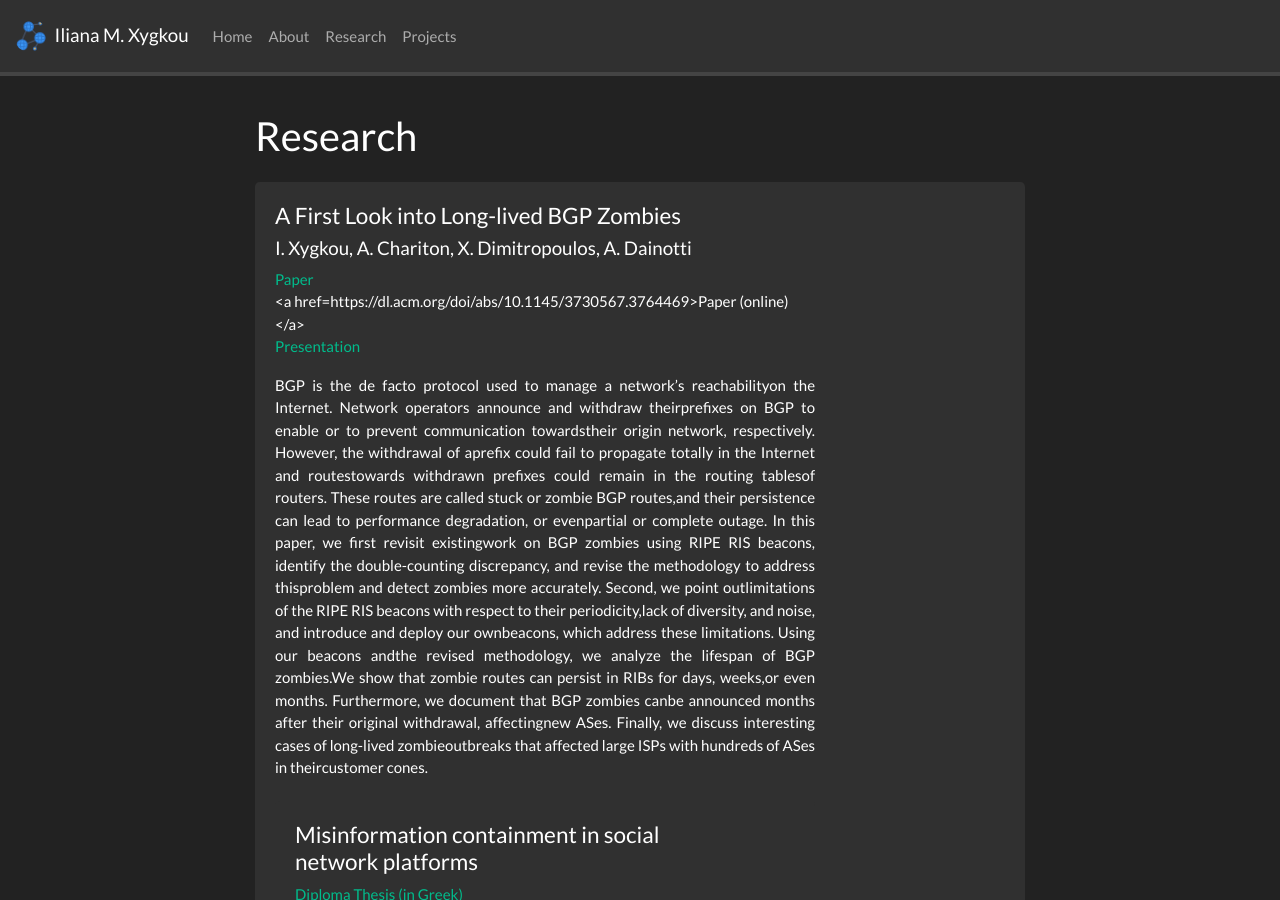
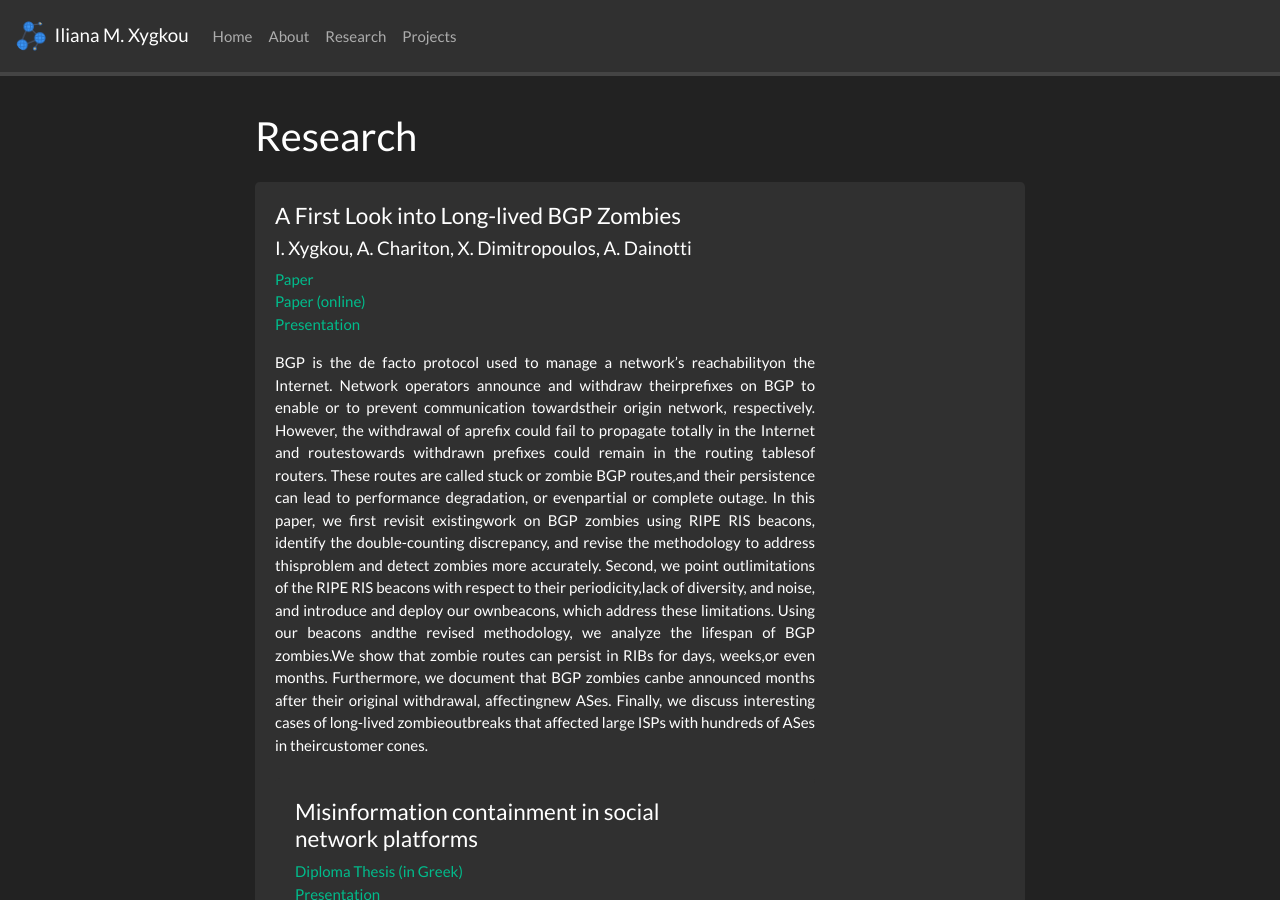
Before and after one commit to IlianaXn/ilianaxn.github.io, a Jekyll site: the page built from _pages/research.md, in a window 1280 px wide and 900 px high. Built offline with Jekyll 4.4.1, drawn with Linux system fonts in a browser that asks for light colours; nearby versions of some CDN libraries; a style sheet for code colours, icons or effects is not loaded.

Commit message:
Fix HTML encoding for online paper link

```diff
--- a/_pages/research.md
+++ b/_pages/research.md
@@ -69,7 +69,7 @@ iframe {
  <h4>A First Look into Long-lived BGP Zombies</h4>
  <h5>I. Xygkou, A. Chariton, X. Dimitropoulos, A. Dainotti</h5>
  <a href="{{ site.url }}{{ site.baseurl }}/papers/imc-zombies.pdf" target="_blank">Paper</a><br/>
- <a href=https://dl.acm.org/doi/abs/10.1145/3730567.3764469>Paper (online)</a><br/>
+ <a href="https://dl.acm.org/doi/abs/10.1145/3730567.3764469">Paper (online)</a><br/>
  <a href="{{ site.url }}{{ site.baseurl }}/presentations/BGPZombies-IMC2025.pdf" target="_blank">Presentation</a><br/>
 <p align="justify">BGP is the de facto protocol used to manage a network’s reachabilityon the Internet. Network operators announce and withdraw theirprefixes on BGP to enable or to prevent communication towardstheir origin network, respectively. However, the withdrawal of aprefix could fail to propagate totally in the Internet and routestowards withdrawn prefixes could remain in the routing tablesof routers. These routes are called stuck or zombie BGP routes,and their persistence can lead to performance degradation, or evenpartial or complete outage. In this paper, we first revisit existingwork on BGP zombies using RIPE RIS beacons, identify the double-counting discrepancy, and revise the methodology to address thisproblem and detect zombies more accurately. Second, we point outlimitations of the RIPE RIS beacons with respect to their periodicity,lack of diversity, and noise, and introduce and deploy our ownbeacons, which address these limitations. Using our beacons andthe revised methodology, we analyze the lifespan of BGP zombies.We show that zombie routes can persist in RIBs for days, weeks,or even months. Furthermore, we document that BGP zombies canbe announced months after their original withdrawal, affectingnew ASes. Finally, we discuss interesting cases of long-lived zombieoutbreaks that affected large ISPs with hundreds of ASes in theircustomer cones.
 </p>
```
